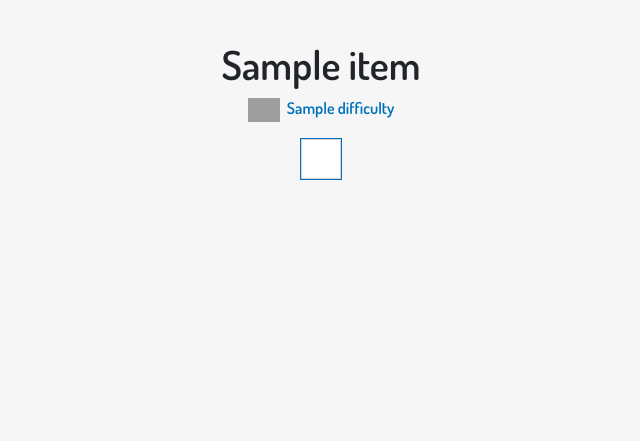
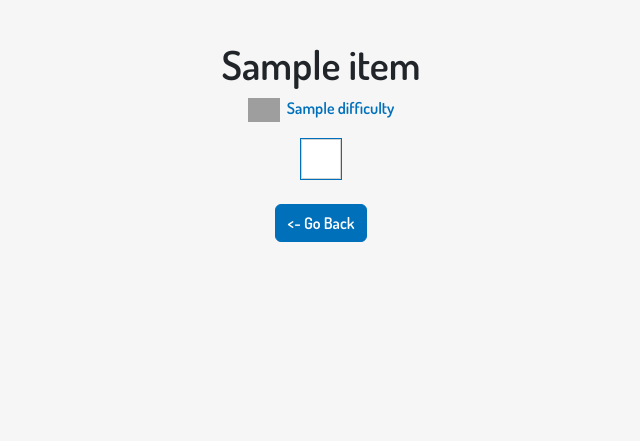
Before and after one commit to TvHeadStatic/TdA25-GF-ping.9999, a Flask app: page /game/1 in a window 1280 px wide. Shown: the top 441 px of the page, without its empty margins (319-959 px from the left). Run offline with Flask 3, Linux system fonts and the light colour scheme; a database or web service that is not in the repository returns one stand-in record (values such as "Sample title"); data that the repository does not hold is empty; grey boxes are pictures that could not be loaded.

Commit message:
added a button and fixed colour

```diff
--- a/app/game/static/coolEffect.css
+++ b/app/game/static/coolEffect.css
@@ -1,5 +1,5 @@
 body {
-    background-image: linear-gradient(lightgray 2px, transparent 2px), linear-gradient(to right, lightgray 2px, #e5e5f7 2px);
+    background-image: linear-gradient(lightgray 2px, transparent 2px), linear-gradient(to right, lightgray 2px, var(--tda-white) 2px);
     background-size: 32px 32px;
     background-position: -13.5px -21px;
     background-attachment: fixed;
--- a/app/game/templates/board.html
+++ b/app/game/templates/board.html
@@ -63,6 +63,19 @@
             </table>
         </div>
     </div>
+
+    <p class="text-center">
+        <br>
+        <a
+        name=""
+        id=""
+        class="btn btn-primary"
+            href="/game"
+            role="button"
+            ><- Go Back</a
+        >
+    </p>
+
     {% include 'use/footer.html' %}
 </body>
 
```
